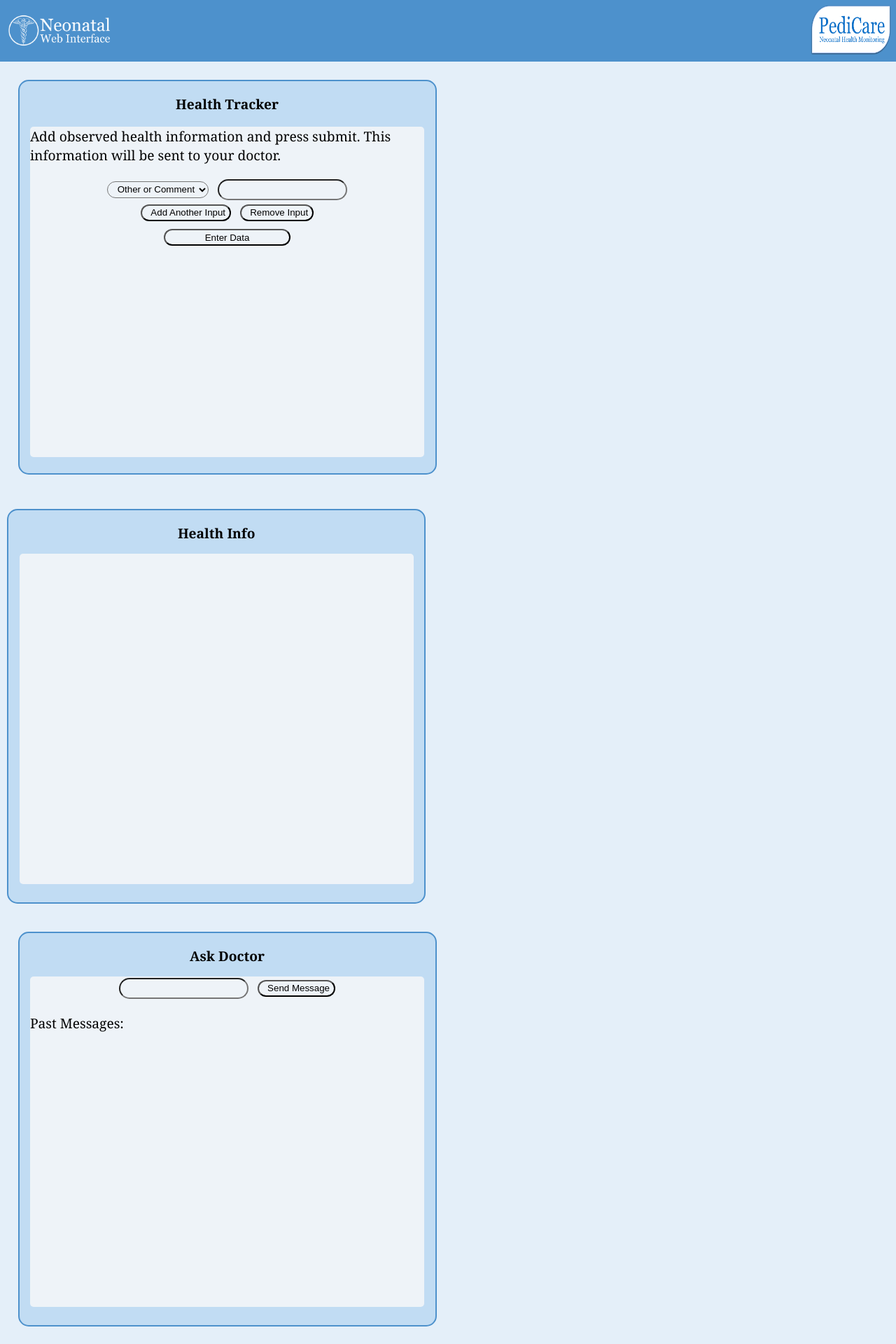
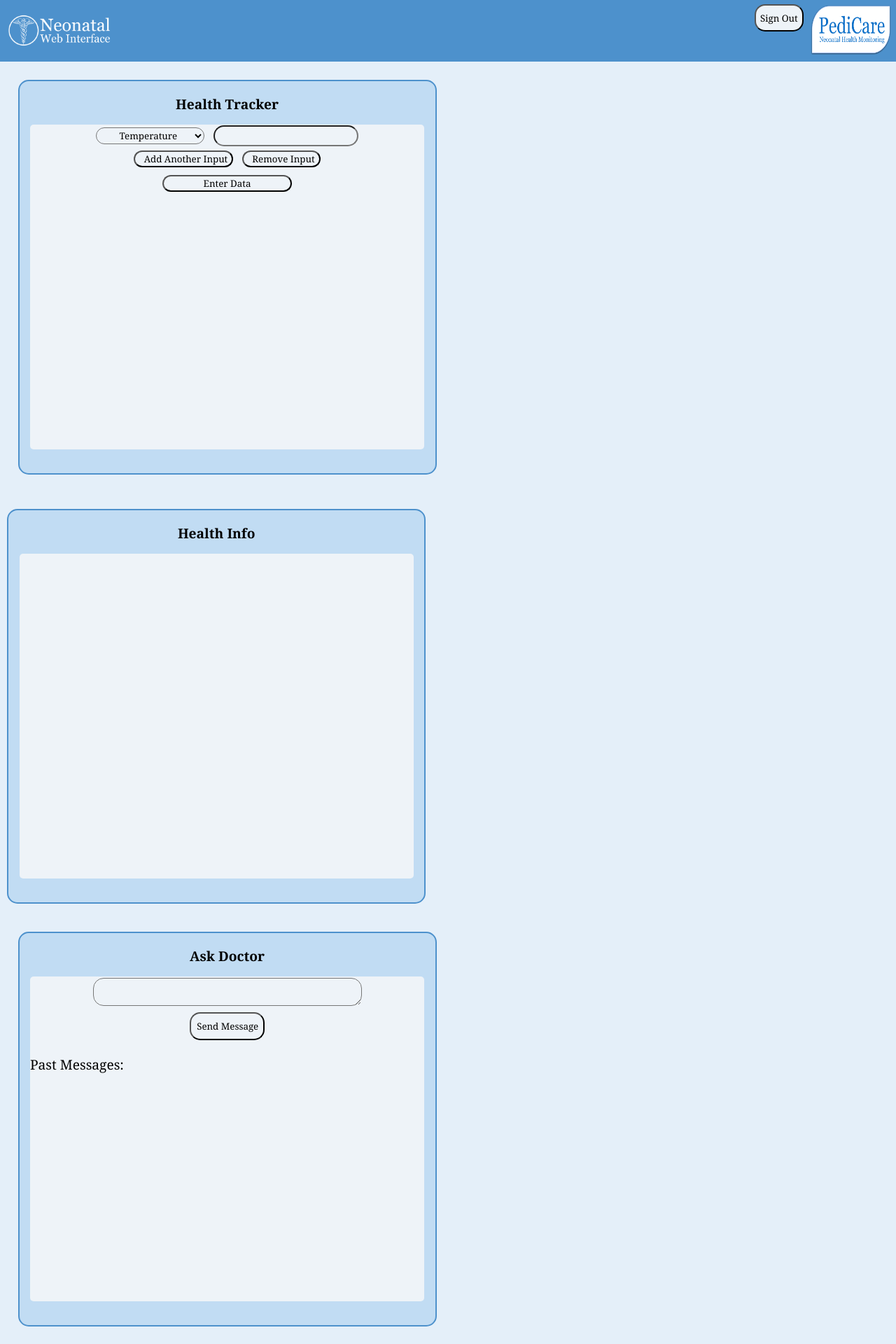
Before and after one commit to eliotraynor42/Neonatal-Web-Interface, a Flask app: template src/templates/patient_home.html in a window 1280 px wide. Shown: the top 1920 px of the page at 70% size. Run offline with Flask 3, Linux system fonts and the light colour scheme; the template is opened without the code that fills it, so the values that code supplies are empty.

Commit message:
Fixed Another Misalignment
html and css files got reverted too

```diff
--- a/src/static/styling.css
+++ b/src/static/styling.css
@@ -13,6 +13,7 @@ html, body{
     min-height: 100%;
     margin: 0;
     padding: 0;
+    font-family: Georgia, serif;
 }
 
 /* Main Body */
@@ -30,6 +31,9 @@ body{
     /* Hide Scrollbar Solution From https://www.w3schools.com/howto/howto_css_hide_scrollbars.asp */
     scrollbar-width: none;
     -ms-overflow-style: none;
+}
+body::-webkit-scrollbar{
+    display: none;
 }
 
 /* Debugging Code */
@@ -110,6 +114,20 @@ body{
     border-radius: 15px;
     text-indent: 0.5vw;
     height: 3vh;
+    font-family: Georgia, serif;
+}
+
+/* Large Form Items */
+.formitem2{
+    background-color: #eef3f8;
+    margin: 0.2vh 0.3vw;
+    padding: 0.8vh;
+    text-align: left;
+    color: black;
+    border-radius: 15px;
+    text-indent: 0.1vw;
+    height: 5vh;
+    font-family: Georgia, serif;
 }
 
 /* Error Messages */
@@ -152,51 +170,110 @@ body{
     border-radius: 5px;
     position: relative;
     width: 44vw;
-    height: 59vh;
+    height: 58vh;
+    max-height: 58vh;
     top: 0vh;
     left: 1.2vw;
     font-size: clamp(1.2rem, 1.5vw, 1.6rem);
     font-weight: normal;
     margin: 0;
+    overflow-y: auto;
 }
 
 /* Alert Box */
 /* Design from https://www.w3schools.com/howto/howto_js_alert.asp */
 .alert {
     width: 100vw;
-    height: 5vh;
-    padding: 20px;
+    height: 12vh;
+    padding: 0 20px;
     background-color: #ef695f;
     color: white;
     margin-bottom: 0;
-    text-align: right;
-    z-index: 10;
-    cursor: pointer;
+    position: relative;
     font-weight: bold;
     font-size: clamp(1.2rem, 1.5vw, 1.6rem);
+    box-sizing: border-box;
+    line-height: 5vh;
 }
-.closebtn {
-    margin-right: 15px;
-    color: white;
-    font-weight: bold;
-    float: right;
+.closewarning {
+    position: absolute;
+    top: 0;
+    right: 10px;
     font-size: 22px;
-    line-height: 20px;
-    transition: 0.3s;
+    line-height: 5vh;
+    cursor: pointer;
+    z-index: 2;
+}
+
+/* Sign Out Button */
+.logoutbutton{
+    background-color: #eef3f8;
+    margin: 0.2vh 0.3vw;
+    padding: 0.5vw;
+    text-align: center;
+    color: black;
+    border-radius: 15px;
+    height: 4.8vh;
+    right: 10vw;
+    top: 0.6vh;
+    z-index: 5;
+    position: absolute;
+    font-family: Georgia, serif;
 }
 
 /* Back Button */
 .backbutton{
     background-color: #eef3f8;
     margin: 0.2vh 0.3vw;
+    margin-top: 0.4vh;
+    padding: 0.3vh 0.5vw;
+    text-align: center;
+    color: black;
+    border-radius: 15px;
+    height: 4.4vh;
+    right: 10vw;
+    width: 4.8vw;
+    top: 5.4vh;
+    z-index: 5;
+    position: absolute;
+    font-family: Georgia, serif;
+}
+
+/* Paragraph Text Form Items */
+.textentry {
+    background-color: #eef3f8;
+    margin: 0.2vh 0.3vw;
+    padding: 0.8vh;
     text-align: left;
     color: black;
     border-radius: 15px;
-    text-indent: 0.5vw;
-    height: 3vh;
-    right: 10vw;
-    z-index: 5;
-    position: absolute;
+    text-indent: 0.1vw;
+    width: 30vw;
+    min-height: 5vh;
+    resize: vertical;
+    overflow-wrap: break-word;
+    white-space: pre-wrap;
+    box-sizing: border-box;
+    font-family: Georgia, serif;
+}
+
+/* Small Dates */
+.date{
+    color: black;
+    font-size: clamp(0.6rem, 0.75vw, 0.8rem);
+    margin: 0.2vh;
+}
+
+/* Message Box */
+.message{
+    border-radius: 15px;
+    border-color: #c1dcf3;
+    border-width: 2px;
+    border-style: solid;
+    color: black;
+    font-size: clamp(0.8rem, 1vw, 1.1rem);
+    text-indent: 0.4vw;
+    margin: 0.5vh;
 }
 
 /* NWI Logo (left top) */
@@ -283,3 +360,31 @@ body{
     margin-left: 0.8vw;
     margin-top: 2vh;
 }
+
+/* Data Submission Confirmation */
+#outputmessage{
+    font-size: clamp(0.8rem, 1vw, 1.1rem);
+}
+
+/* Warning Message */
+#warningmessage{
+    font-size: clamp(1rem, 1.2vw, 1.3rem);
+    margin: 0;
+    padding: 0;
+    line-height: 1.2;
+    max-height: 12vh;
+    overflow-y: auto;
+    white-space: pre-line;
+}
+
+/* Doctor Watermark */
+#docwatermark{
+    color: #eef3f8;
+    position: absolute;
+    top: 0.5vh;
+    left: 50vw;
+    width: 50vw;
+    height: 9vh;
+    text-align: center;
+    font-size: clamp(1.2rem, 1.5vw, 1.6rem);
+}
--- a/src/templates/patient_home.html
+++ b/src/templates/patient_home.html
@@ -17,6 +17,7 @@
                 <div>{{info}}</div>
                 {% endfor %}
             </div>
+            <button class="logoutbutton" onclick="window.location.href = '/';">Sign Out</button>
         </div>
 
         <!-- Create Body -->
@@ -32,7 +33,7 @@
             <div class="infoportal" id="healthtracker">
                 <p class="portal">Health Tracker</p>
                 <div class="infobox">
-                    <p>Add observed health information and press submit. This information will be sent to your doctor.</p>
+                    <!-- <p class="info">Add observed health information and press submit. This information will be sent to your doctor.</p> -->
                     <form id="healthtrackerform" class="portal" method="POST" accept-charset=utf-8>
                         <input type="hidden" name="date" id="date" value="">
                             <script>
@@ -42,12 +43,18 @@
                         <div id="variable-container">
                             <div class="variableinput">
                                 <select name="input1_type" class="formitem">
-                                    <option value="other_notes" class="portal" selected>Other or Comment</option>
-                                    <option value="length" class="portal">Length</option>
-                                    <option value="weight" class="portal">Weight</option>
-                                    <option value="head_circumference" class="portal">Head Circumference</option>
+                                    <option value="weight_kg" class="portal" selected>Weight</option>
+                                    <option value="length_cm" class="portal">Length</option>
+                                    <option value="head_circumference_cm" class="portal">Head Circumference</option>
+                                    <option value="temperature_c" class="portal" selected>Temperature</option>
+                                    <option value="heart_rate_bpm" class="portal">Heart Rate BPM</option>
+                                    <option value="respiratory_rate_bpm" class="portal">Respiratory Rate</option>
+                                    <option value="oxygen_saturation" class="portal">Oxygen Saturation</option>
+                                    <option value="feeding_frequency_per_day" class="portal">Feeding Frequency</option>
+                                    <option value="urination_count_per_day" class="portal">Urination Frequency</option>
+                                    <option value="stool_count_per_day" class="portal">Stool Frequency</option>
                                 </select>
-                                <input type="text" name="input1" id="input1" class="formitem"><br>
+                                <input type="number" name="input1" id="input1" class="formitem"><br>
                             </div>
                         </div>
                         <button type="button" class="formitem" onclick="addInputElement()">Add Another Input</button>
@@ -72,10 +79,16 @@
                             const select = document.createElement("select");
                             select.name = `input${num_elems}_type`; select.className = "formitem";
                             const options = [
-                                { value: "other_notes", label: "Other or Comment" },
-                                { value: "length", label: "Length" },
-                                { value: "weight", label: "Weight" },
-                                { value: "head_circumference", label: "Head Circumference" }
+                                { value: "weight_kg", label: "Weight" },
+                                { value: "length_cm", label: "Length" },
+                                { value: "head_circumference_cm", label: "Head Circumference" },
+                                { value: "temperature_c", label: "Temperature" },
+                                { value: "heart_rate_bpm", label: "Heart Rate" },
+                                { value: "respiratory_rate_bpm", label: "Respiratory Rate" },
+                                { value: "oxygen_saturation", label: "Oxygen Saturation" },
+                                { value: "feeding_frequency_per_day", label: "Feeding Frequency" },
+                                { value: "urination_count_per_day", label: "Urination Count" },
+                                { value: "stool_count_per_day", label: "Stool Count" }
                             ];
                             options.forEach(opt => {
                                 const o = document.createElement("option");
@@ -86,8 +99,8 @@
 
                             // Create Next Input Element
                             const input = document.createElement("input");
-                            input.type = "text"; input.name = `input${num_elems}`;
-                            input.className = "formitem"; //input.value = `${num_elems}`;
+                            input.type = "number"; input.name = `input${num_elems}`;
+                            input.className = "formitem"; // input.value = `${num_elems}`;
                             wrapper.appendChild(select);
                             wrapper.appendChild(input);
                             wrapper.appendChild(document.createElement("br"));
@@ -114,7 +127,7 @@
                 <p class="portal">Health Info</p>
                 <div class="infobox">
                     {% for info in user_info %}
-                    <p>{{info}}</p>
+                    <p class="info">{{info}}</p>
                     {% endfor %}
                 </div>
             </div>
@@ -131,14 +144,14 @@
                                     document.getElementById("date_comm").value = date2;
                                 });
                             </script>
-                        <input type="text" name="comm_text" class="formitem" id="commtext" value="">
-                        <input type="submit" name="submit_comm" class="formitem" value="Send Message">
+                        <textarea name="comm_text" class="textentry" id="commtext" rows="1"></textarea><br>
+                        <input type="submit" name="submit_comm" class="formitem2" value="Send Message">
                     </form>
-                    <p>Past Messages:</p><br>
+                    <p>Past Messages:</p>
                     {% for message in messages %}
                     <div class="message">
-                        {{message.message}}
-                        <p class="date">{{message.date}}</p>
+                        <p class="date">{{message.date}} - Doctor {{message.from}}</p>
+                        <p>{{message.message}}</p>
                     </div>
                     {% endfor %}
                 </div>
@@ -149,22 +162,22 @@
                 <p class="portal">Graphical Data</p>
                 <div class="infobox">
                     <form id="graphdataform" class="portal" method="POST" accept-charset=utf-8>
-                        <select name="graphtype" id="graphtype" class="formitem">
-                            <option value="weight_kg" class="portal" selected>Weight</option>
-                            <option value="length_cm" class="portal">Length</option>
-                            <option value="head_circumference_cm" class="portal">Head Circumference</option>
-                            <option value="temperature_c" class="portal" selected>Temperature</option>
-                            <option value="heart_rate_bpm" class="portal">Heart Rate BPM</option>
-                            <option value="respiratory_rate_bpm" class="portal">Respiratory Rate</option>
-                            <option value="oxygen_saturation" class="portal">Oxygen Saturation</option>
-                            <option value="feeding_frequency_per_day" class="portal">Feeding Frequency</option>
-                            <option value="urination_count_per_day" class="portal">Urination Frequency</option>
-                            <option value="stool_frequency_per_day" class="portal">Stool Frequency</option>
+                        <select name="graphtype" id="graphtype" class="formitem2">
+                            <option value="weight_kg" class="formitem2" selected>Weight</option>
+                            <option value="length_cm" class="formitem2">Length</option>
+                            <option value="head_circumference_cm" class="formitem2">Head Circumference</option>
+                            <option value="temperature_c" class="formitem2" selected>Temperature</option>
+                            <option value="heart_rate_bpm" class="formitem2">Heart Rate BPM</option>
+                            <option value="respiratory_rate_bpm" class="formitem2">Respiratory Rate</option>
+                            <option value="oxygen_saturation" class="formitem2">Oxygen Saturation</option>
+                            <option value="feeding_frequency_per_day" class="formitem2">Feeding Frequency</option>
+                            <option value="urination_count_per_day" class="formitem2">Urination Frequency</option>
+                            <option value="stool_count_per_day" class="formitem2">Stool Frequency</option>
                         </select>
-                        <input type="submit" name="submit_graph" class="formitem" value="Open Graph">
+                        <input type="submit" name="submit_graph" class="formitem2" value="Open Graph">
                     </form>
                     <div>
-                        <canvas id="graphdatachart"></canvas>
+                        <canvas class="graph" id="graphdatachart" height="300"></canvas>
                     </div>
                 </div>
             </div>
@@ -257,7 +270,8 @@
                             warnings = data.warnings;
                             if (warnings.length > 0) {
                                 document.getElementById("warningbox").style.display = "block";
-                                document.getElementById("warningmessage").innerHTML = warnings;
+                                warning_list = warnings.join('\n');
+                                document.getElementById("warningmessage").innerHTML = warning_list;
                             }
 
                             // Reset Form
```
Also changed, not shown: src/templates/doctor_home.html (+10 -9 lines), src/templates/doctor_page.html (+49 -34 lines), 2 other files.
